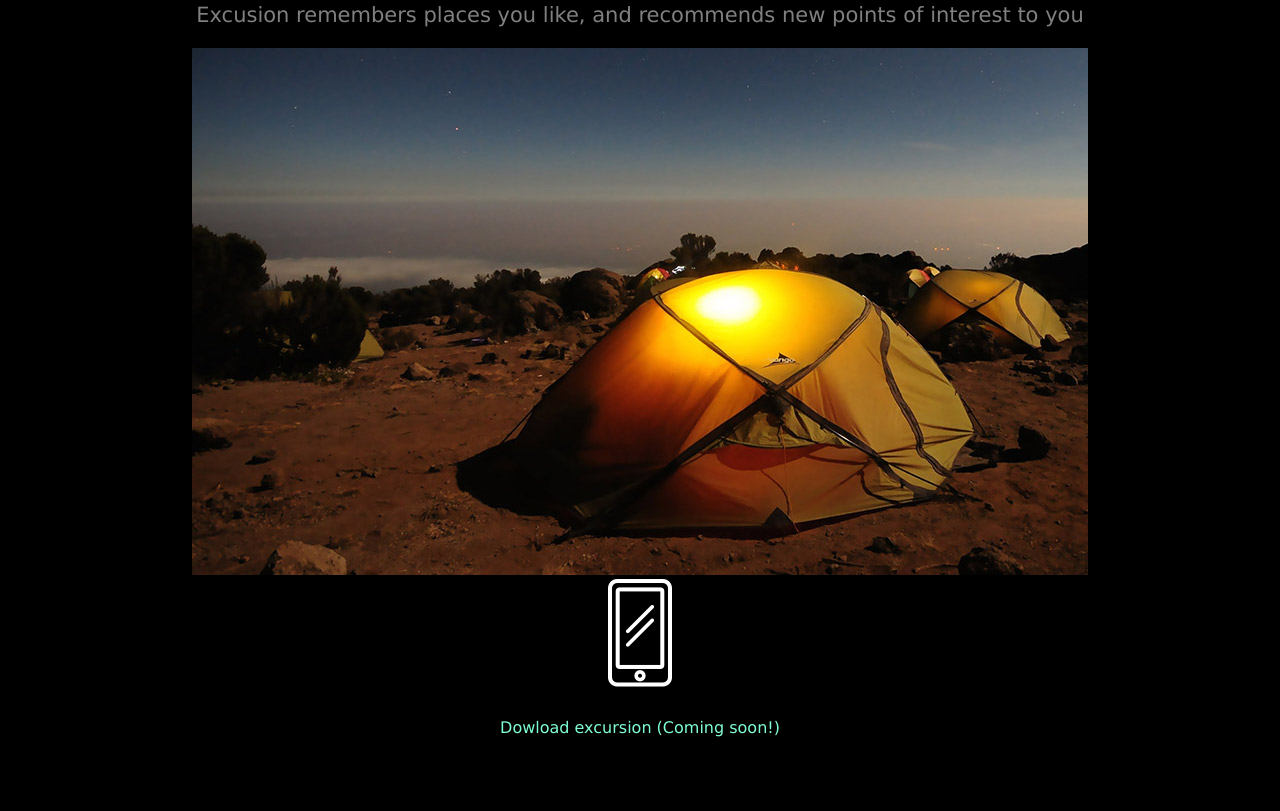
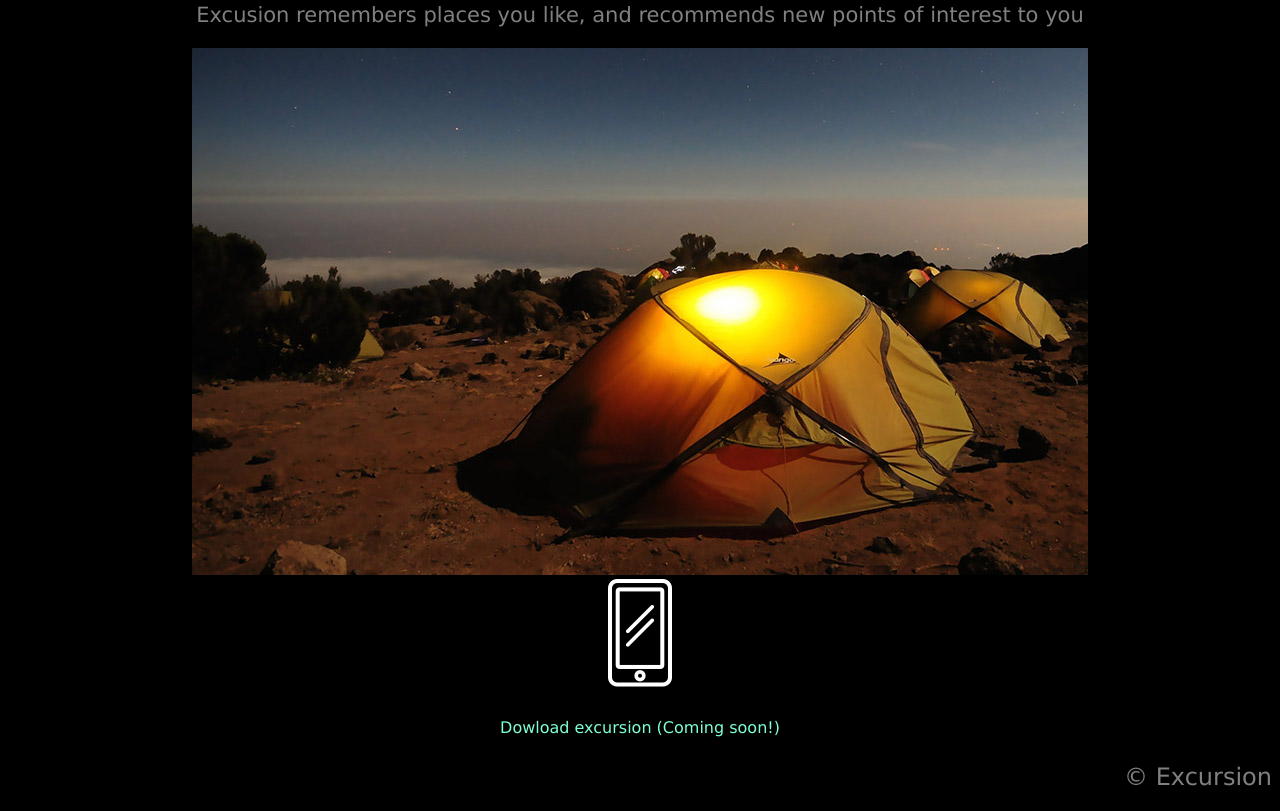
Before and after one commit to mary-eliz/excursion, a plain HTML site: page index.html in a window 1280 px wide. Shown: the part 427-1238 px from the top of the page. Before the commit the page ends 1190 px from the top, so only its background shows below. Drawn offline with Linux system fonts and the light colour scheme.

Commit message:
Add copyright and change font size.

```diff
--- a/index.html
+++ b/index.html
@@ -16,9 +16,10 @@
   </div>
   <div>
     <img src="resources/images/phone.png" alt="Phone icon"/>
+    <br/>
   </div>
     <h5>Dowload excursion (Coming soon!)</h5>
-
+    <h2 class="copyright">&copy; Excursion</h2>
 
 </body>
 </html>
--- a/resources/css/style.css
+++ b/resources/css/style.css
@@ -30,3 +30,10 @@ h3{
   color: gray;
   font-weight: normal;
 }
+
+.copyright{
+  font-family: Verdana;
+  font-weight: normal;
+  text-align: right;
+  color: gray;
+}
```
